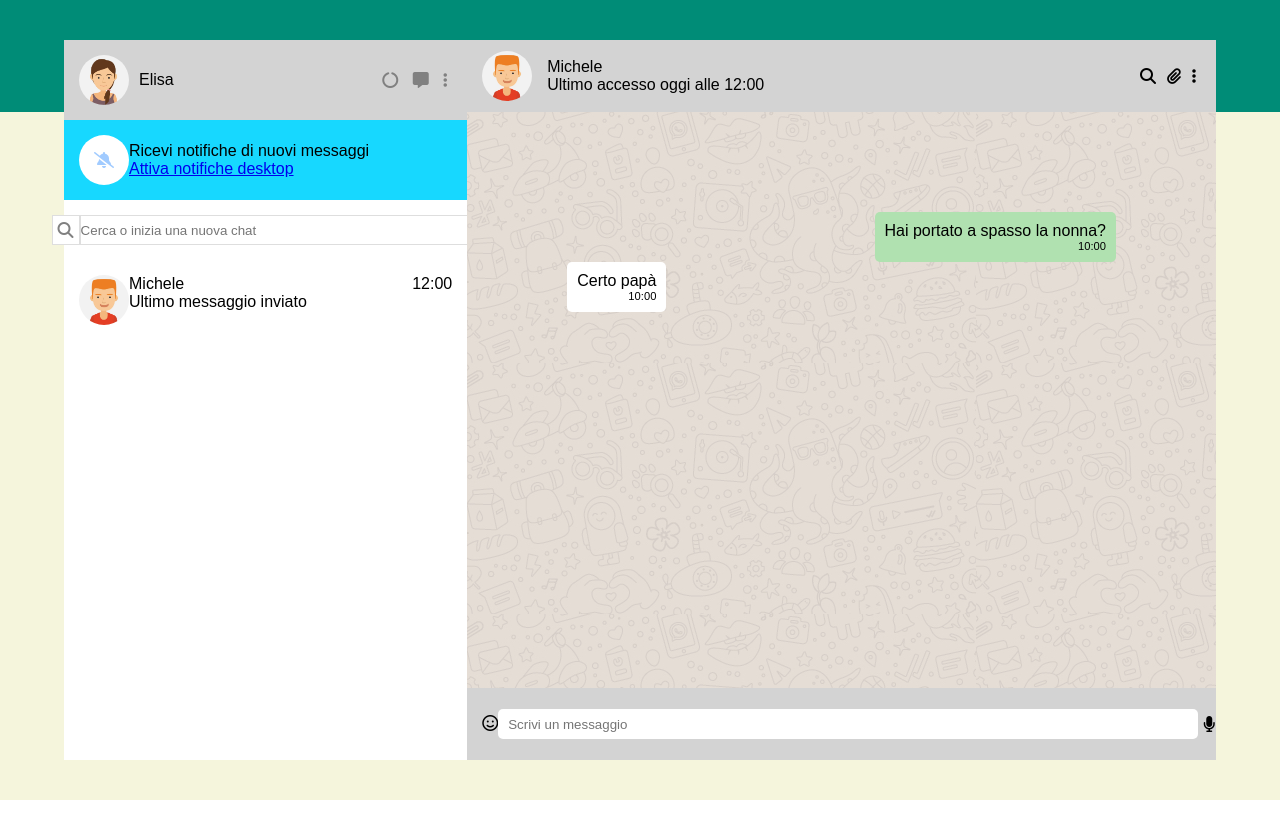
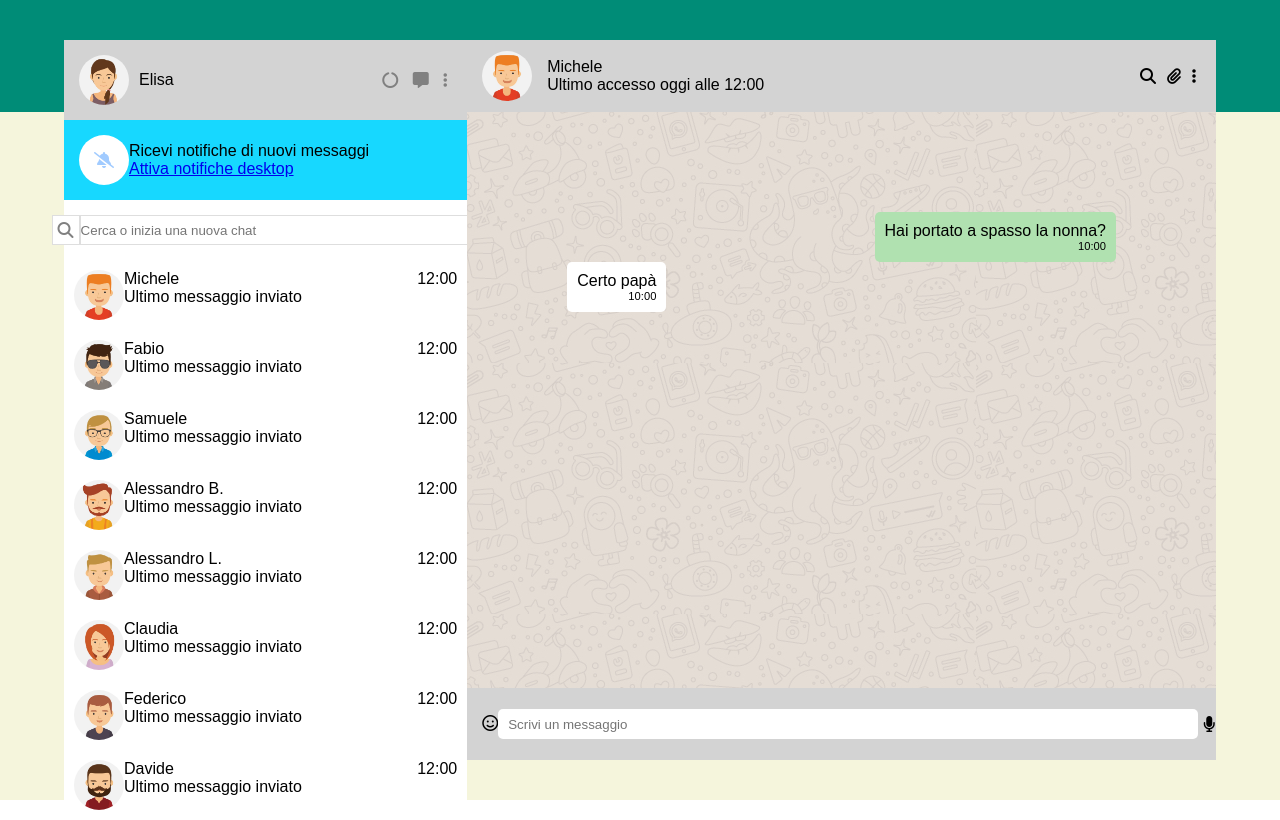
Before and after one commit to Paolo-dev-it/vue-boolzapp, a plain HTML site: page index.html in a window 1280 px wide. Drawn offline with nearby package versions, Linux system fonts and the light colour scheme.

Commit message:
Milestone 1 completed! Every contacts has image and name dynamic

```diff
--- a/assets/css/style.css
+++ b/assets/css/style.css
@@ -69,7 +69,7 @@ body {
   background-color: white;
   display: flex;
   justify-content: space-between;
-  padding: 15px;
+  padding: 10px;
 }
 
 .description {
--- a/assets/js/main.js
+++ b/assets/js/main.js
@@ -4,7 +4,7 @@ var app = new Vue({
     contacts: [
       {
         name: "Michele",
-        avatar: "_1",
+        avatar: "_1.jpg",
         visible: true,
         messages: [
           {
@@ -26,7 +26,7 @@ var app = new Vue({
       },
       {
         name: "Fabio",
-        avatar: "_2",
+        avatar: "_2.jpg",
         visible: true,
         messages: [
           {
@@ -48,7 +48,7 @@ var app = new Vue({
       },
       {
         name: "Samuele",
-        avatar: "_3",
+        avatar: "_3.jpg",
         visible: true,
         messages: [
           {
@@ -70,7 +70,7 @@ var app = new Vue({
       },
       {
         name: "Alessandro B.",
-        avatar: "_4",
+        avatar: "_4.jpg",
         visible: true,
         messages: [
           {
@@ -87,7 +87,7 @@ var app = new Vue({
       },
       {
         name: "Alessandro L.",
-        avatar: "_5",
+        avatar: "_5.jpg",
         visible: true,
         messages: [
           {
@@ -104,7 +104,7 @@ var app = new Vue({
       },
       {
         name: "Claudia",
-        avatar: "_6",
+        avatar: "_6.jpg",
         visible: true,
         messages: [
           {
@@ -126,7 +126,7 @@ var app = new Vue({
       },
       {
         name: "Federico",
-        avatar: "_7",
+        avatar: "_7.jpg",
         visible: true,
         messages: [
           {
@@ -143,7 +143,7 @@ var app = new Vue({
       },
       {
         name: "Davide",
-        avatar: "_8",
+        avatar: "_8.jpg",
         visible: true,
         messages: [
           {
--- a/index.html
+++ b/index.html
@@ -59,15 +59,15 @@
               </div>
             </div>
             <!-- Sezione mie chats -->
-            <div class="chats">
+            <div class="chats" v-for="(name, index) in contacts">
               <div class="left-chats-part">
                 <img
-                  src="./assets/img/avatar_1.jpg"
+                  :src="'./assets/img/avatar' + contacts[index].avatar "
                   alt="My profile picture"
                   class="profile-pic-contacts"
                 />
                 <div class="left-chats-part-name">
-                  <span>Michele</span>
+                  <span>{{contacts[index].name}}</span>
                   <div>Ultimo messaggio inviato</div>
                 </div>
               </div>
```
